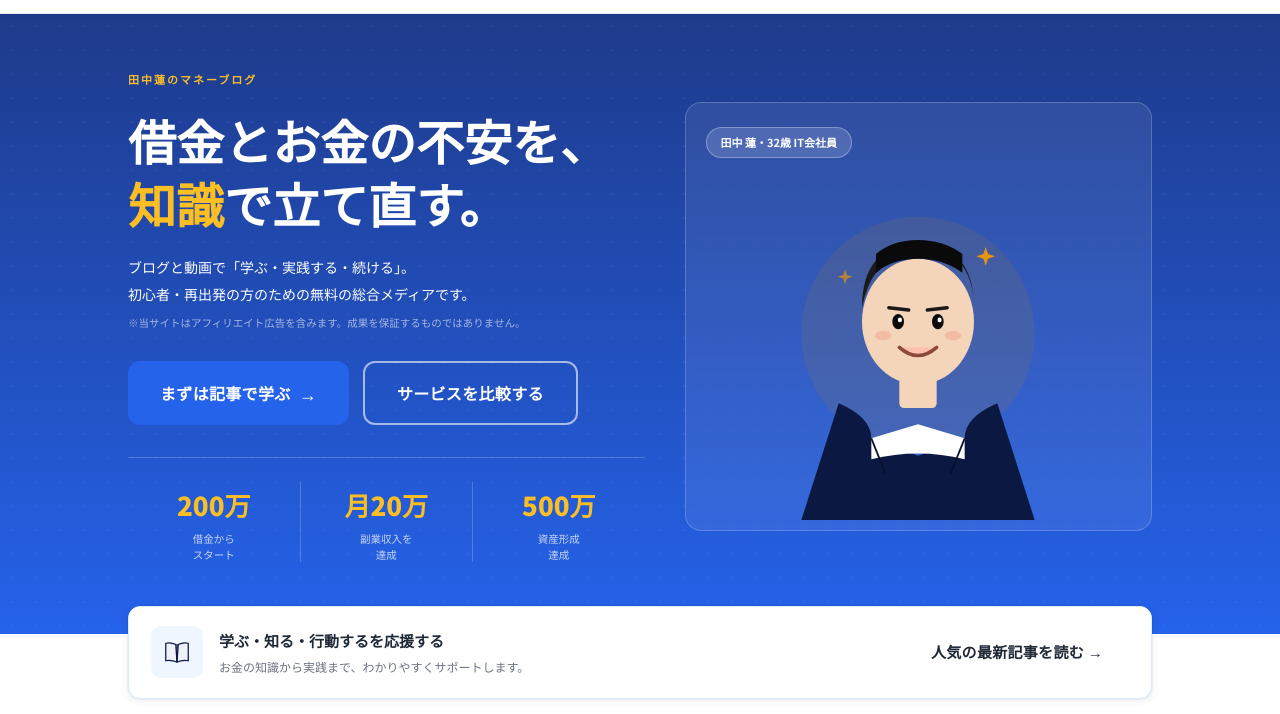
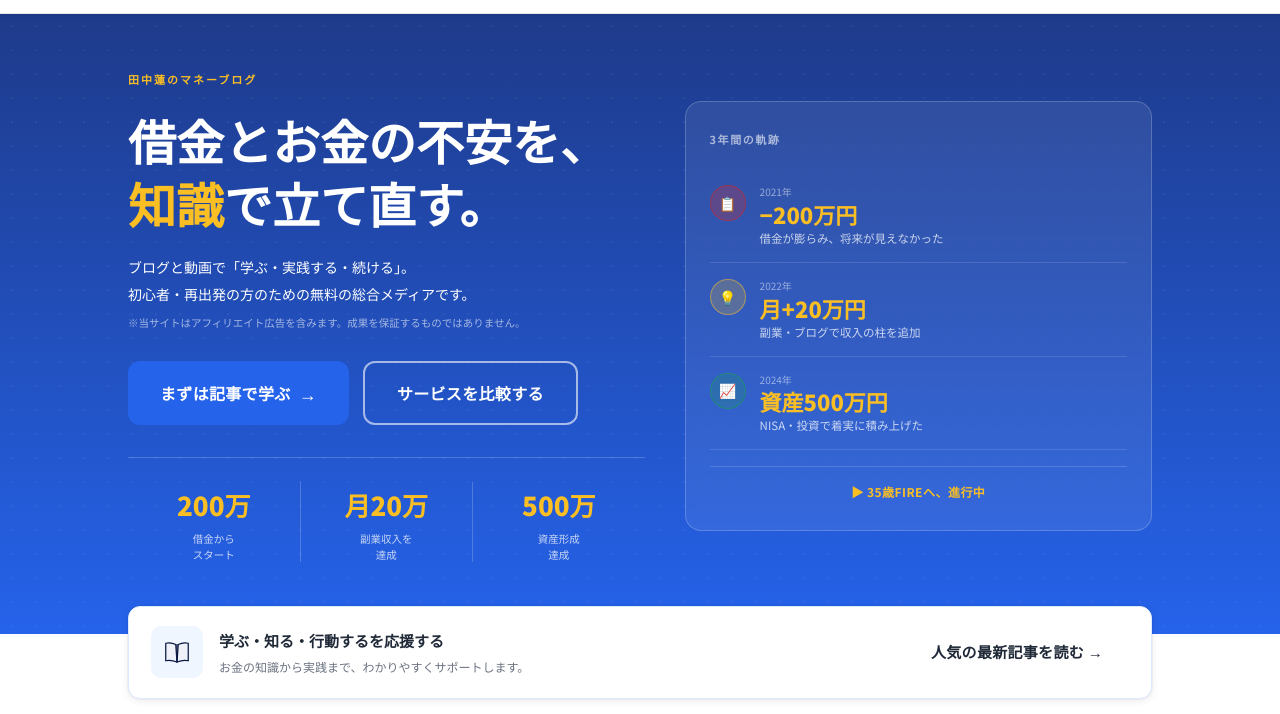
Before and after one commit to Lofikota/tsumiba-blog, an Astro site: page / in a window 1280 px wide. Shown: the part 86-800 px from the top of the page. Built offline with nearby package versions, Linux system fonts and the light colour scheme; Astro itself is replaced by a stand-in of ours.

Commit message:
hero: replace fictional character SVG with timeline card, update 4コマ image
- Remove fictional character SVG from hero section
- Add "3年間の軌跡" timeline card showing concrete journey numbers:
  2021年 -200万円 → 2022年 月+20万円 → 2024年 資産500万円
- Replace low-quality yonkoma.jpg with high-quality ChatGPT PNG (2098×749px)

Co-Authored-By: Claude Sonnet 4.6 <noreply@anthropic.com>

```diff
--- a/src/pages/index.astro
+++ b/src/pages/index.astro
@@ -200,18 +200,37 @@ const catStyle: Record<string, CatStyle> = {
     background: rgba(255,255,255,.08);
     border: 1px solid rgba(255,255,255,.2);
     border-radius: 16px;
-    padding: 24px 20px 10px;
+    padding: 28px 24px;
     backdrop-filter: blur(2px);
     animation: fadeUp .7s ease .2s both;
   }
-  .hero-char-caption {
-    display: inline-block;
-    background: rgba(255,255,255,.15);
-    border: 1px solid rgba(255,255,255,.3);
-    border-radius: 20px;
-    padding: 5px 14px;
-    font-size: 11px; font-weight: 700;
-    color: #fff; margin-bottom: 12px;
+  .hero-tl-heading {
+    font-size: 11px; font-weight: 700; letter-spacing: .14em;
+    text-transform: uppercase; color: rgba(255,255,255,.6);
+    margin-bottom: 20px;
+  }
+  .hero-tl-item {
+    display: flex; align-items: flex-start; gap: 14px;
+    padding: 14px 0;
+    border-bottom: 1px solid rgba(255,255,255,.12);
+  }
+  .hero-tl-item:last-child { border-bottom: none; }
+  .hero-tl-dot {
+    width: 36px; height: 36px; border-radius: 50%; flex-shrink: 0;
+    display: flex; align-items: center; justify-content: center;
+    font-size: 14px; margin-top: 2px;
+  }
+  .hero-tl-dot--red    { background: rgba(220,38,38,.25); border: 1.5px solid rgba(220,38,38,.5); }
+  .hero-tl-dot--amber  { background: rgba(251,191,36,.2);  border: 1.5px solid rgba(251,191,36,.5); }
+  .hero-tl-dot--green  { background: rgba(22,163,74,.2);   border: 1.5px solid rgba(22,163,74,.5); }
+  .hero-tl-year  { font-size: 10px; color: rgba(255,255,255,.5); margin-bottom: 2px; }
+  .hero-tl-num   { font-size: 22px; font-weight: 900; color: var(--c-yellow); line-height: 1; }
+  .hero-tl-desc  { font-size: 11.5px; color: rgba(255,255,255,.75); margin-top: 3px; }
+  .hero-tl-footer {
+    margin-top: 16px; padding-top: 14px;
+    border-top: 1px solid rgba(255,255,255,.15);
+    font-size: 12px; font-weight: 700; color: var(--c-yellow);
+    text-align: center; letter-spacing: .04em;
   }
 
   @keyframes fadeUp {
@@ -548,43 +567,32 @@ const catStyle: Record<string, CatStyle> = {
         </div>
       </div>
       <div class="hero-art">
-        <div class="hero-char-caption">田中 蓮・32歳 IT会社員</div>
-        <svg viewBox="0 0 240 300" width="100%" style="max-width:280px;display:block;margin:0 auto;">
-          <!-- Background circle glow -->
-          <circle cx="120" cy="140" r="100" fill="rgba(184,120,14,.12)"/>
-          <!-- Shadow -->
-          <ellipse cx="120" cy="295" rx="80" ry="8" fill="rgba(0,0,0,.12)"/>
-          <!-- Body / suit -->
-          <path d="M20 300 L52 200 Q80 212 80 230 L120 245 L160 230 Q160 212 188 200 L220 300 Z" fill="#0B1942"/>
-          <!-- White shirt -->
-          <path d="M80 230 L120 218 L160 230 L160 248 Q120 238 80 248 Z" fill="#fff"/>
-          <!-- Lapels -->
-          <path d="M80 230 L92 260" stroke="#071030" stroke-width="1.5"/>
-          <path d="M160 230 L148 260" stroke="#071030" stroke-width="1.5"/>
-          <!-- Neck -->
-          <rect x="104" y="170" width="32" height="34" rx="4" fill="#F4D5BA"/>
-          <!-- Head -->
-          <ellipse cx="120" cy="130" rx="48" ry="54" fill="#F4D5BA"/>
-          <!-- Hair -->
-          <path d="M72 118 Q72 64 120 64 Q168 64 168 118 Q168 96 158 82 Q144 68 120 72 Q96 76 84 88 Q76 98 72 118Z" fill="#1A1A1A"/>
-          <path d="M84 88 Q98 76 120 76 Q142 76 158 88 L158 72 Q142 60 120 60 Q98 60 84 72 Z" fill="#0A0A0A"/>
-          <!-- Eyes — confident, slight squint -->
-          <ellipse cx="103" cy="130" rx="5" ry="6.5" fill="#0A0A0A"/>
-          <ellipse cx="137" cy="130" rx="5" ry="6.5" fill="#0A0A0A"/>
-          <ellipse cx="104.5" cy="128.5" rx="1.8" ry="2" fill="#fff"/>
-          <ellipse cx="138.5" cy="128.5" rx="1.8" ry="2" fill="#fff"/>
-          <!-- Brows -->
-          <path d="M95 118 L112 120" stroke="#1A1A1A" stroke-width="3" stroke-linecap="round"/>
-          <path d="M128 120 L145 118" stroke="#1A1A1A" stroke-width="3" stroke-linecap="round"/>
-          <!-- Cheeks -->
-          <ellipse cx="90" cy="142" rx="7" ry="4" fill="#F2A491" opacity=".55"/>
-          <ellipse cx="150" cy="142" rx="7" ry="4" fill="#F2A491" opacity=".55"/>
-          <!-- Smile -->
-          <path d="M104 152 Q120 166 136 152" stroke="#8B4A3C" stroke-width="3" fill="#FFC0B0" stroke-linecap="round"/>
-          <!-- Decoration: sparkle near head -->
-          <path d="M176 72 L178 66 L180 72 L186 74 L180 76 L178 82 L176 76 L170 74 Z" fill="#E8940F"/>
-          <path d="M56 90 L57.5 85 L59 90 L64 91.5 L59 93 L57.5 98 L56 93 L51 91.5 Z" fill="#E8940F" opacity=".7"/>
-        </svg>
+        <div class="hero-tl-heading">3年間の軌跡</div>
+        <div class="hero-tl-item">
+          <div class="hero-tl-dot hero-tl-dot--red">📋</div>
+          <div>
+            <div class="hero-tl-year">2021年</div>
+            <div class="hero-tl-num">−200万円</div>
+            <div class="hero-tl-desc">借金が膨らみ、将来が見えなかった</div>
+          </div>
+        </div>
+        <div class="hero-tl-item">
+          <div class="hero-tl-dot hero-tl-dot--amber">💡</div>
+          <div>
+            <div class="hero-tl-year">2022年</div>
+            <div class="hero-tl-num">月+20万円</div>
+            <div class="hero-tl-desc">副業・ブログで収入の柱を追加</div>
+          </div>
+        </div>
+        <div class="hero-tl-item">
+          <div class="hero-tl-dot hero-tl-dot--green">📈</div>
+          <div>
+            <div class="hero-tl-year">2024年</div>
+            <div class="hero-tl-num">資産500万円</div>
+            <div class="hero-tl-desc">NISA・投資で着実に積み上げた</div>
+          </div>
+        </div>
+        <div class="hero-tl-footer">▶ 35歳FIREへ、進行中</div>
       </div>
     </div>
   </section>
@@ -651,7 +659,7 @@ const catStyle: Record<string, CatStyle> = {
 
       <div class="manga-img-wrap">
         <img
-          src="/images/yonkoma.jpg"
+          src="/images/yonkoma.png"
           alt="4コマでわかるお金の改善ストーリー：借金200万円→どん底の毎日→きっかけとの出会い→資産500万円達成！"
           class="manga-strip-img"
           width="1081"
```
Also changed, not shown: 1 other file.
